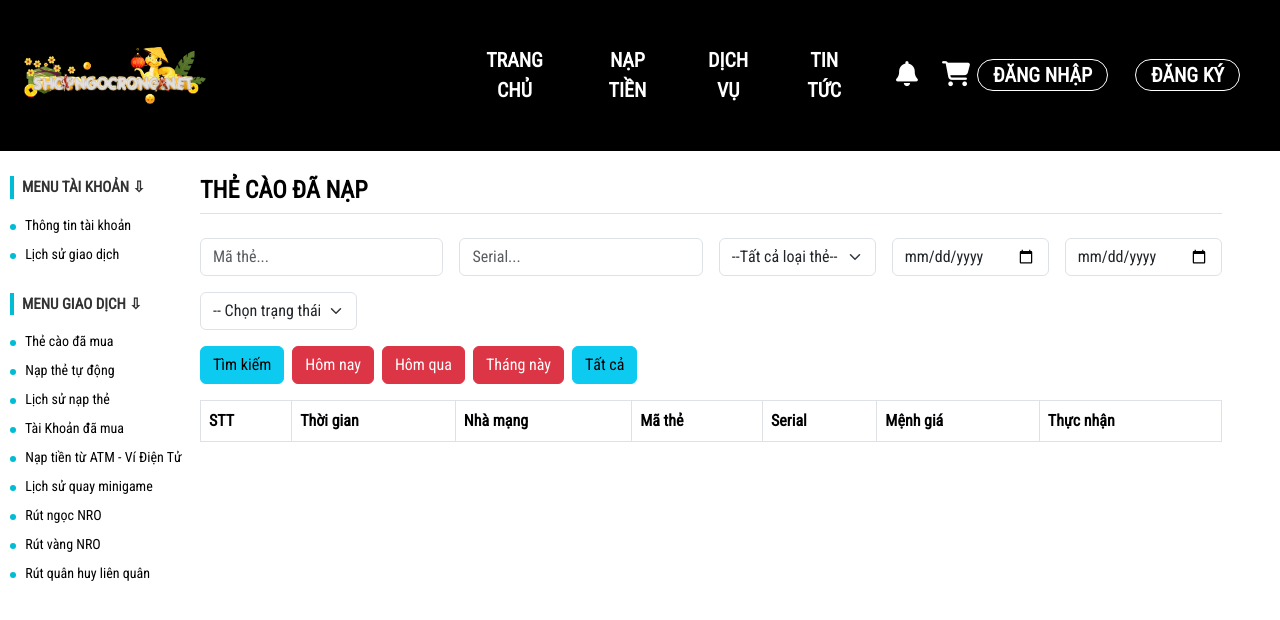
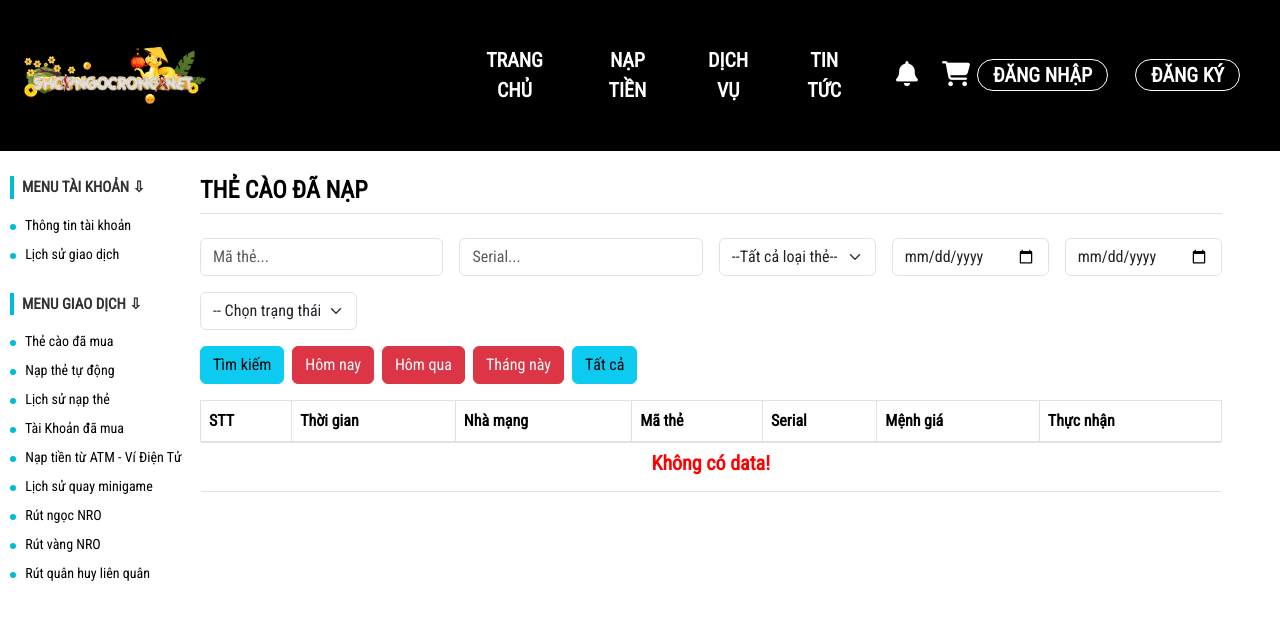
Before and after one commit to Trungduzi/fenrobytrungduzi, a React (Vite) app: page /lich-su-nap-the in a window 1280 px wide. Shown: the top 620 px of the page. Built offline with nearby package versions, Linux system fonts and the light colour scheme.

Commit message:
sửa lại nạp thẻ 16:25 26/08/2025

```diff
--- a/pages/lichsunapthe.jsx
+++ b/pages/lichsunapthe.jsx
@@ -239,7 +239,7 @@ export default function LichSuNapThe() {
                 <button onClick={handleSearch} className="btn btn-info">Tất cả</button>
             </div>
 
-            <table className="table table-bordered">
+            <table className="table table-bordered" style={{ position: "relative" }}>
                 <thead>
                     <tr>
                         <th>STT</th>
@@ -253,6 +253,8 @@ export default function LichSuNapThe() {
                     </tr>
                 </thead>
                 <tbody>
+                    {(history.length !== 0) ? (
+                        <>
                             {history.map((item, index, array) => (
                                 item.createdAt && item.code && item.name ? (
                                     <tr style={{ maxWidth: "2px" }} key={index}>
@@ -269,6 +271,10 @@ export default function LichSuNapThe() {
                                     </tr>
                                 ) : null
                             ))}
+                        </>
+                    ) : (
+                        <tr style={{ textAlign: "center", width: "100%", position: "absolute" }} ><h5><b style={{ color: "red" }}>Không có data!</b></h5></tr>
+                    )}
                 </tbody>
             </table>
         </div>
--- a/pages/muathe.jsx
+++ b/pages/muathe.jsx
@@ -253,7 +253,7 @@ export default function Muathe() {
 
                     <div style={styles.tableWrapper}>
                         <h4 style={{ fontWeight: 'bold', marginBottom: '15px' }}>Lịch sử mua thẻ</h4>
-                        <table style={styles.table}>
+                        <table style={{ ...styles.table, ...{ position: "relative" } }}>
                             <thead style={styles.thead}>
                                 <tr>
                                     <th style={styles.th}>STT</th>
@@ -266,6 +266,8 @@ export default function Muathe() {
                                 </tr>
                             </thead>
                             <tbody>
+                                {(getCardByed.length != 0) ? (
+                                    <>
                                         {getCardByed.map((item, index, array) => (
                                             <tr key={index}>
                                                 <td style={styles.td}>{array.length - index}</td>
@@ -279,6 +281,12 @@ export default function Muathe() {
                                                 <td style={styles.td}>{item.createdAt}</td>
                                             </tr>
                                         ))}
+                                    </>
+                                ) : (
+                                    <>
+                                        <tr style={{ textAlign: "center", width: "100%", textTransform: "uppercase", position: "absolute" }} ><h5><b>Không có data</b></h5></tr>
+                                    </>
+                                )}
                             </tbody>
                         </table>
                     </div>
--- a/pages/napthetudong.jsx
+++ b/pages/napthetudong.jsx
@@ -74,11 +74,13 @@ export default function NapTheTuDong() {
         table: {
             width: '100%',
             borderCollapse: 'collapse',
+            minHeight: "80px",
         },
         table1: {
             width: '100%',
             minHeight: "200px",
             borderCollapse: 'collapse',
+            position: "relative",
         },
         thead: {
             backgroundColor: '#f9f9f9',
@@ -111,6 +113,7 @@ export default function NapTheTuDong() {
     const [captcha, setCaptcha] = useState(generateCaptcha());
     const [hideSpan, setHideSpan] = useState(true);
     const [byedCard, setByedCard] = useState([]);
+    const [show, setShow] = useState("");
     const [error, setError] = useState({
         type: '',
         price: '',
@@ -253,8 +256,7 @@ export default function NapTheTuDong() {
 
     return (
         <div style={styles.container}>
-            {user.email === "tranhoangdung054@gmail.com" ?
-                (
+            {user.email === "tranhoangdung054@gmail.com" ? (
                 <>
                     <h1 style={{ textAlign: "center", color: "black", textTransform: "uppercase", fontWeight: 10000, background: "lightblue", borderWidth: 2, borderStyle: "solid", marginBottom: "20px", width: "100%" }}>Chào bà xã yêu dấu ^-^</h1>
                 </>
@@ -343,6 +345,8 @@ export default function NapTheTuDong() {
                         </tr>
                     </thead>
                     <tbody>
+                        {(byedCard.length !== 0) ? (
+                            <>
                                 {byedCard.slice(0, 9).map((item, index, array) => (
                                     <tr key={index}>
                                         <td style={styles.td} >{array.length - index}</td>
@@ -352,13 +356,17 @@ export default function NapTheTuDong() {
                                         <td style={styles.td}>{item.price}</td>
                                     </tr>
                                 ))}
+                            </>
+                        ) : (
+                            <tr style={{ textAlign: "center", width: "100%", position: "absolute", marginTop: 20 }} ><h5><b style={{ color: "red" }}>Không có data!</b></h5></tr>
+                        )}
                     </tbody>
                 </table>
             </div>
 
             <div style={{ ...styles.tableWrapper, ...styles.item3 }}>
                 <h4 style={{ fontWeight: 'bold', marginBottom: '15px' }}>Lịch sử nạp thẻ</h4>
-                <table style={styles.table}>
+                <table style={{ ...styles.table, ...{ position: "relative" } }}>
                     <thead style={styles.thead}>
                         <tr>
                             <th style={styles.th}>STT</th>
@@ -372,6 +380,8 @@ export default function NapTheTuDong() {
                         </tr>
                     </thead>
                     <tbody>
+                        {(historyUser.length != 0) ? (
+                            <>
                                 {historyUser.slice(0, 5).map((item, index, array) => (
                                     <tr key={index} style={{ maxHeight: "20px" }}>
                                         <td style={styles.td} >{array.length - index}</td>
@@ -386,6 +396,10 @@ export default function NapTheTuDong() {
                                         <td style={styles.td}>{item.receive}</td>
                                     </tr>
                                 ))}
+                            </>
+                        ) : (
+                            <tr style={{ textAlign: "center", width: "100%", position: "absolute", marginTop: "10px" }} ><h5><b style={{ color: "red" }}>Không có data!</b></h5></tr>
+                        )}
                     </tbody>
                 </table>
             </div>
--- a/pages/thecaodamua.jsx
+++ b/pages/thecaodamua.jsx
@@ -192,7 +192,7 @@ export default function TheCaoDaMua() {
             </div>
 
             <div className="table-responsive">
-                <table className="table">
+                <table className="table" style={{ position: 'relative', minHeight: "100px" }}>
                     <thead className="table-light">
                         <tr>
                             <th colSpan={1} style={{ maxWidth: 200 }}>Thời gian</th>
@@ -205,6 +205,7 @@ export default function TheCaoDaMua() {
                         </tr>
                     </thead>
                     <tbody>
+                        {(Object.entries(groupedHistory).length !== 0) ? (<>
                             {Object.entries(groupedHistory).map(([day, items], index) => (
                                 <React.Fragment key={index}>
                                     <tr>
@@ -228,6 +229,12 @@ export default function TheCaoDaMua() {
                                     ))}
                                 </React.Fragment>
                             ))}
+                        </>
+                        ) : (
+                            <>
+                                <tr style={{ textAlign: "center", width: "100%", position: "absolute", height: "20px" }} ><h5><b style={{ color: "red" }}>Không có data!</b></h5></tr>
+                            </>
+                        )}
                     </tbody>
                 </table>
             </div>
```
Lines whose indentation alone changed are shown as unchanged.
